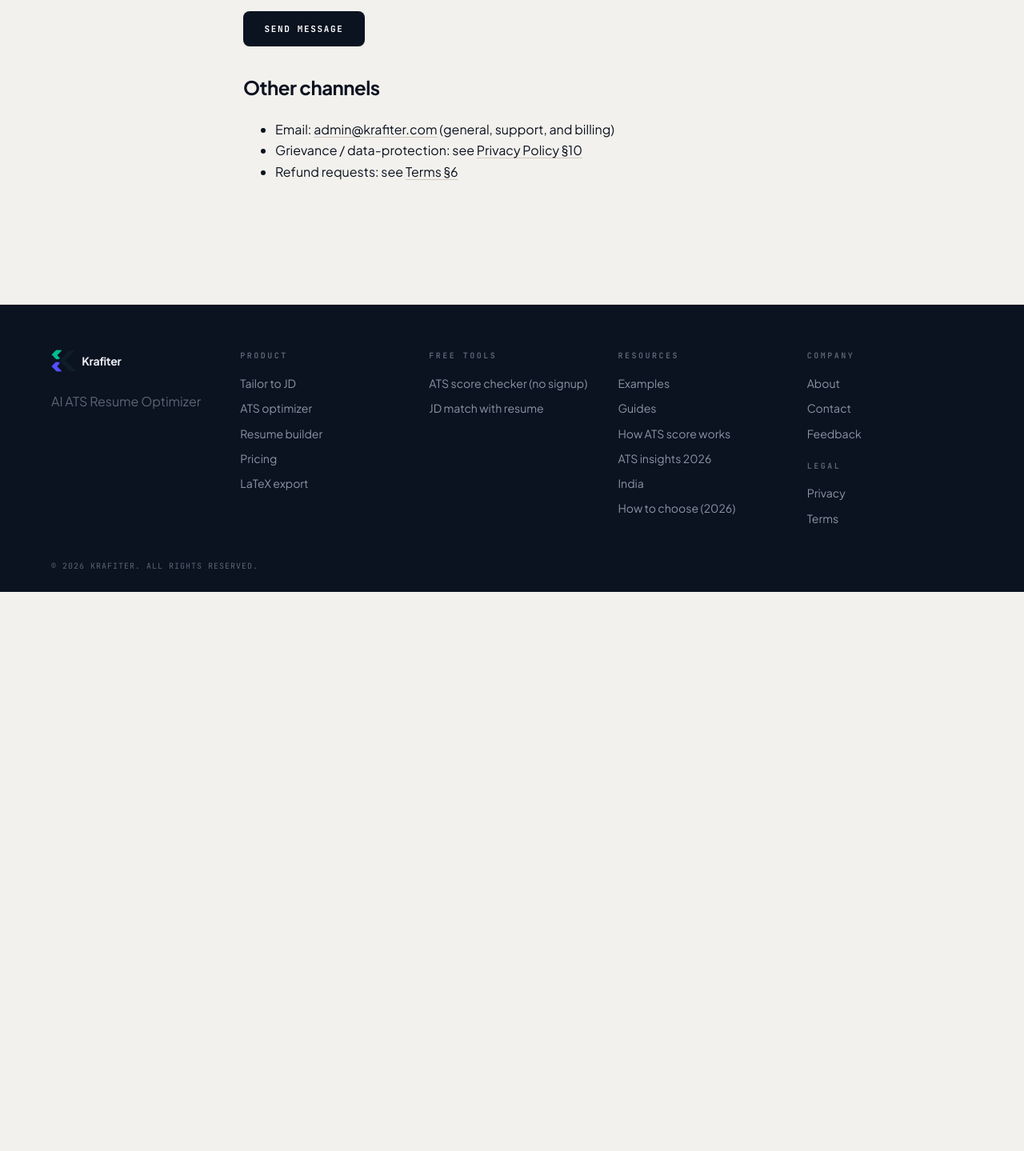
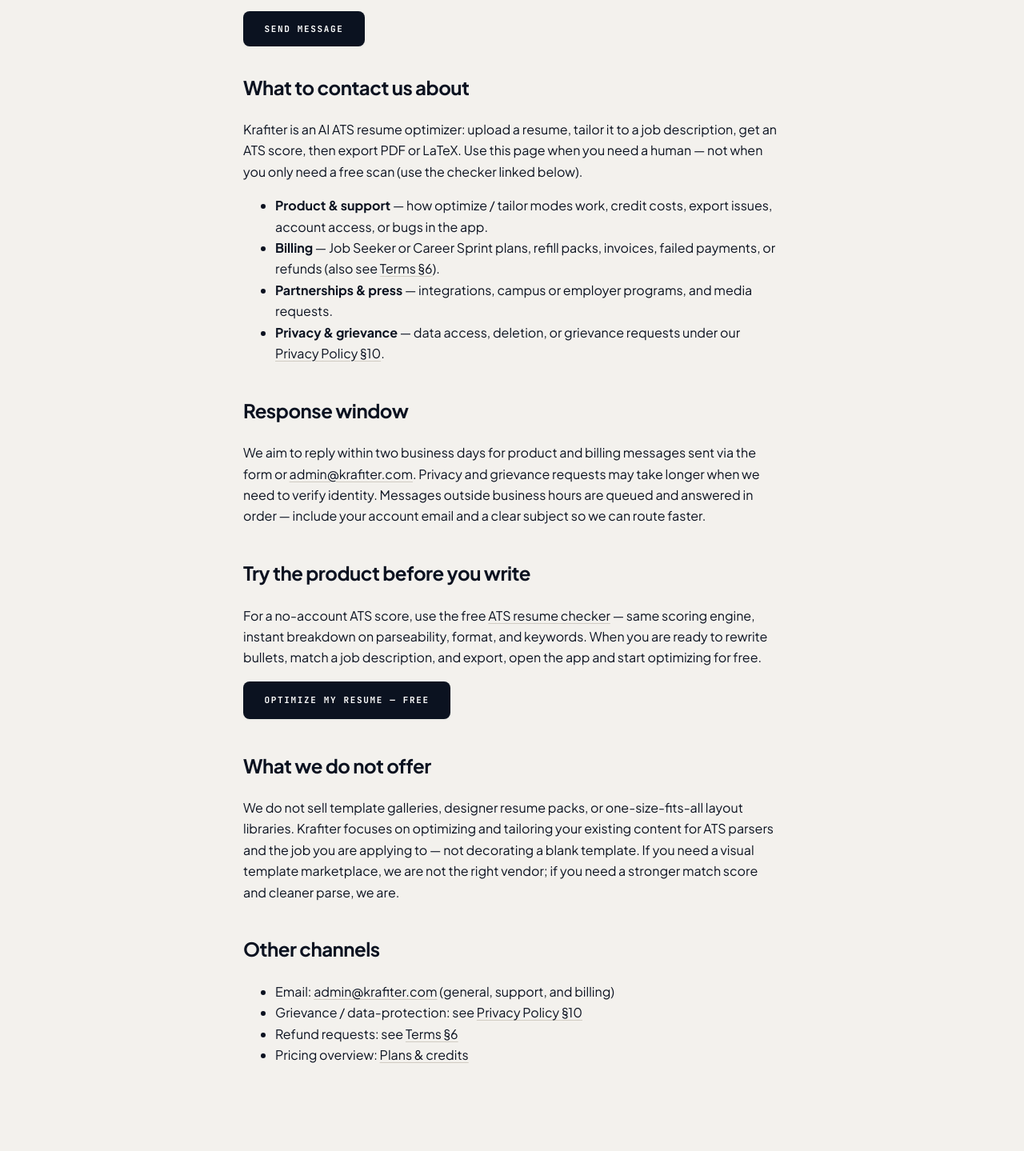
Before and after one commit to pranav412-code/resume_craft_marketing, a Next.js app: page /contact in a window 1280 px wide. Shown: the part 691-2130 px from the top of the page at 80% size. Before the commit the page ends 1431 px from the top, so only its background shows below. Built offline with nearby package versions, Linux system fonts and the light colour scheme; no server answers.

Commit message:
Enrich /contact for crawl depth and add Netlify origin check.
SSR sections cover support topics, response window, ATS checker + app CTA, and explicit non-offers so the page clears the ≥250-word gate without template spam.

```diff
--- a/app/contact/page.tsx
+++ b/app/contact/page.tsx
@@ -7,12 +7,13 @@ import { siteConfig } from "@/lib/site";
 import { SiteHeader } from "@/components/layout/SiteHeader";
 import { SiteFooter } from "@/components/layout/SiteFooter";
 import { NetlifyForm } from "@/components/forms/NetlifyForm";
+import { CTA } from "@/components/marketing/CTA";
 
 const PAGE = "/contact";
 
 export const metadata: Metadata = createMetadata({
   title: "Contact",
-  description: `Contact ${siteConfig.name} for product questions, support, partnerships, press, or grievance requests.`,
+  description: `Contact ${siteConfig.name} for product questions, billing, partnerships, privacy requests, or ATS optimizer support.`,
   path: PAGE,
 });
 
@@ -33,8 +34,8 @@ export default function ContactPage() {
           </nav>
           <h1>Contact</h1>
           <p className="lede">
-            Questions about the product, billing, partnerships, or anything
-            else - drop a note. We read every message.
+            Questions about the AI ATS resume optimizer, billing, partnerships,
+            or privacy — drop a note. We read every message.
           </p>
 
           <NetlifyForm name="contact" submitLabel="Send message">
@@ -80,7 +81,72 @@ export default function ContactPage() {
             </label>
           </NetlifyForm>
 
-          <h2 style={{ marginTop: "2rem" }}>Other channels</h2>
+          <h2 style={{ marginTop: "2rem" }}>What to contact us about</h2>
+          <p>
+            {siteConfig.name} is an AI ATS resume optimizer: upload a resume,
+            tailor it to a job description, get an ATS score, then export PDF or
+            LaTeX. Use this page when you need a human — not when you only need
+            a free scan (use the checker linked below).
+          </p>
+          <ul>
+            <li>
+              <strong>Product &amp; support</strong> — how optimize / tailor
+              modes work, credit costs, export issues, account access, or bugs
+              in the app.
+            </li>
+            <li>
+              <strong>Billing</strong> — Job Seeker or Career Sprint plans,
+              refill packs, invoices, failed payments, or refunds (also see{" "}
+              <Link href="/terms">Terms §6</Link>).
+            </li>
+            <li>
+              <strong>Partnerships &amp; press</strong> — integrations,
+              campus or employer programs, and media requests.
+            </li>
+            <li>
+              <strong>Privacy &amp; grievance</strong> — data access, deletion,
+              or grievance requests under our{" "}
+              <Link href="/privacy">Privacy Policy §10</Link>.
+            </li>
+          </ul>
+
+          <h2>Response window</h2>
+          <p>
+            We aim to reply within two business days for product and billing
+            messages sent via the form or{" "}
+            <a href={`mailto:${siteConfig.emails.contact}`}>
+              {siteConfig.emails.contact}
+            </a>
+            . Privacy and grievance requests may take longer when we need to
+            verify identity. Messages outside business hours are queued and
+            answered in order — include your account email and a clear subject
+            so we can route faster.
+          </p>
+
+          <h2>Try the product before you write</h2>
+          <p>
+            For a no-account ATS score, use the free{" "}
+            <Link href="/ats-checker">ATS resume checker</Link> — same scoring
+            engine, instant breakdown on parseability, format, and keywords.
+            When you are ready to rewrite bullets, match a job description, and
+            export, open the app and start optimizing for free.
+          </p>
+          <p>
+            <CTA page={PAGE} label="Optimize my resume — free" />
+          </p>
+
+          <h2>What we do not offer</h2>
+          <p>
+            We do not sell template galleries, designer resume packs, or
+            one-size-fits-all layout libraries. {siteConfig.name} focuses on
+            optimizing and tailoring your existing content for ATS parsers and
+            the job you are applying to — not decorating a blank template.
+            If you need a visual template marketplace, we are not the right
+            vendor; if you need a stronger match score and cleaner parse, we
+            are.
+          </p>
+
+          <h2>Other channels</h2>
           <ul>
             <li>
               Email:{" "}
@@ -89,8 +155,16 @@ export default function ContactPage() {
               </a>{" "}
               (general, support, and billing)
             </li>
-            <li>Grievance / data-protection: see <Link href="/privacy">Privacy Policy §10</Link></li>
-            <li>Refund requests: see <Link href="/terms">Terms §6</Link></li>
+            <li>
+              Grievance / data-protection: see{" "}
+              <Link href="/privacy">Privacy Policy §10</Link>
+            </li>
+            <li>
+              Refund requests: see <Link href="/terms">Terms §6</Link>
+            </li>
+            <li>
+              Pricing overview: <Link href="/pricing">Plans &amp; credits</Link>
+            </li>
           </ul>
         </article>
       </main>
--- a/package.json
+++ b/package.json
@@ -10,6 +10,7 @@
     "start": "next start -p 5173",
     "lint": "next lint",
     "check:titles": "tsx scripts/check-titles.ts",
+    "check:origin": "node scripts/check-origin.mjs",
     "indexnow": "tsx scripts/indexnow.ts"
   },
   "dependencies": {
```
Also changed, not shown: scripts/check-origin.mjs (added, +70 -0 lines).
